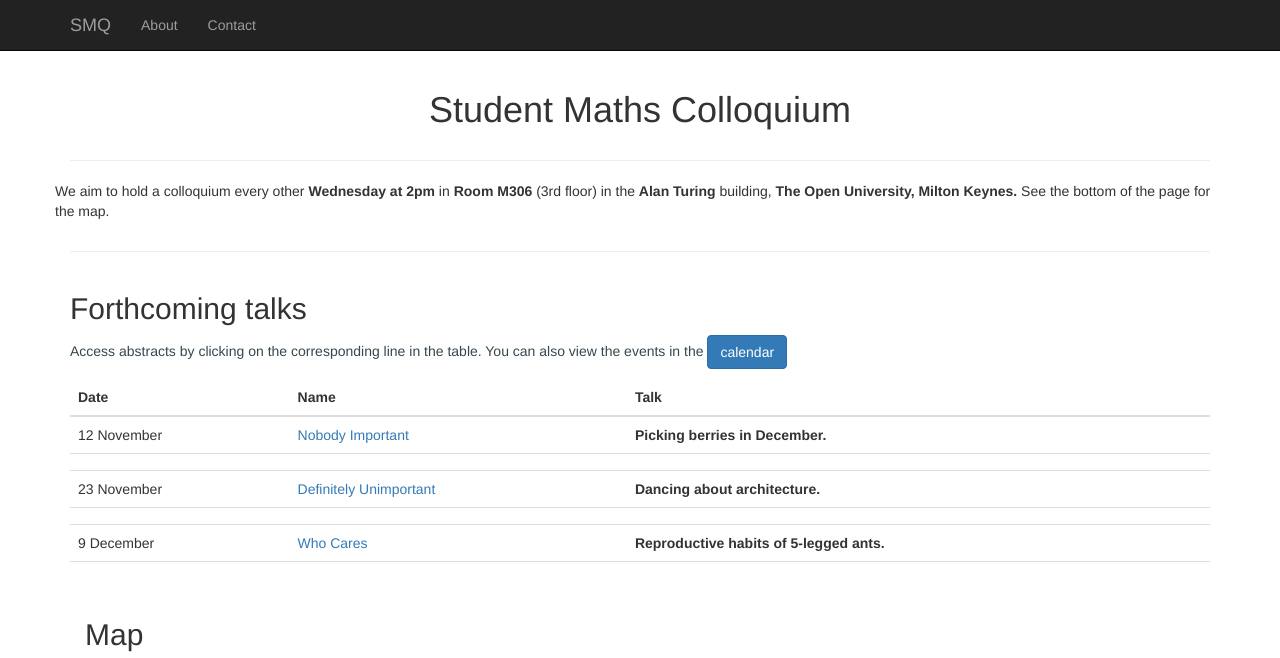
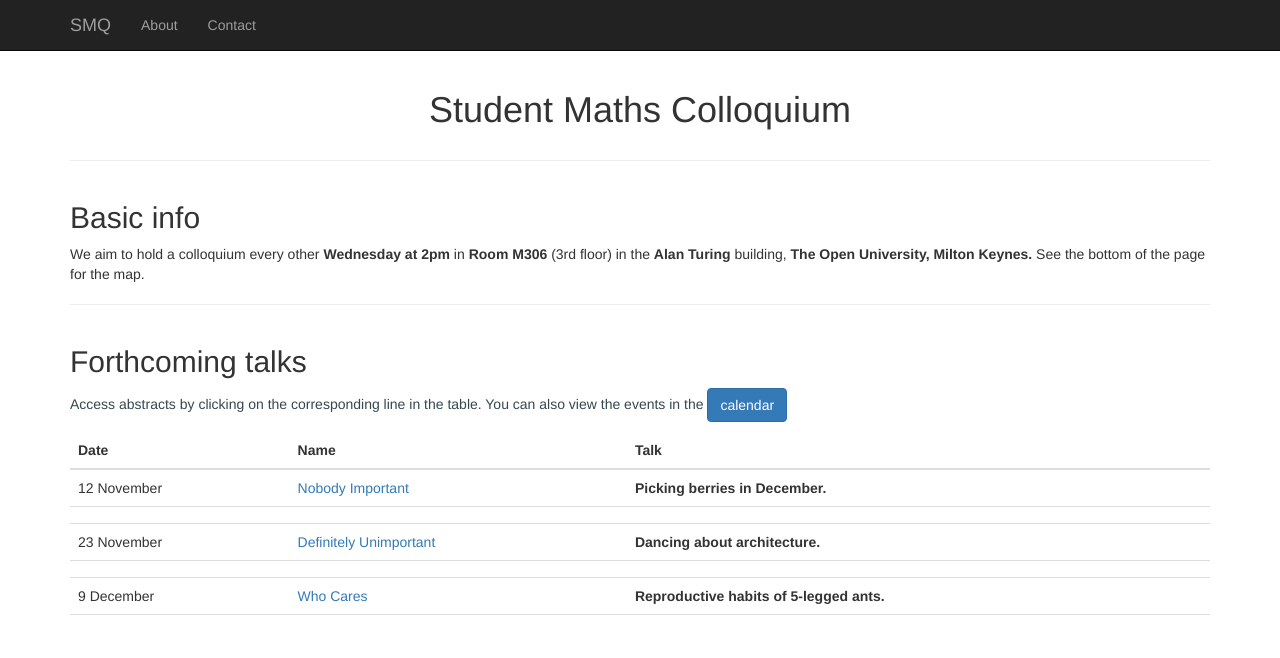
Before and after one commit to mathsq/mathsq.github.io, a plain HTML site: page index.html in a window 1280 px wide. Shown: the top 658 px of the page. Drawn offline with Linux system fonts and the light colour scheme.

Commit message:
fixing basic info section

```diff
--- a/index.html
+++ b/index.html
@@ -83,10 +83,11 @@
     </div>
 
     <div class="container">
-      <div class="row">
-	<p> We aim to hold a colloquium every other <b>Wednesday at 2pm</b> in <b>Room M306</b> (3rd floor) in the <b>Alan Turing</b> building, <b>The Open University, Milton Keynes.</b> See the bottom of the page for the map.
-	</p>
+      <div>
+	<h2>Basic info</h2>
       </div>
+      <p> We aim to hold a colloquium every other <b>Wednesday at 2pm</b> in <b>Room M306</b> (3rd floor) in the <b>Alan Turing</b> building, <b>The Open University, Milton Keynes.</b> See the bottom of the page for the map.
+      </p>
 
       <hr>
 
```
